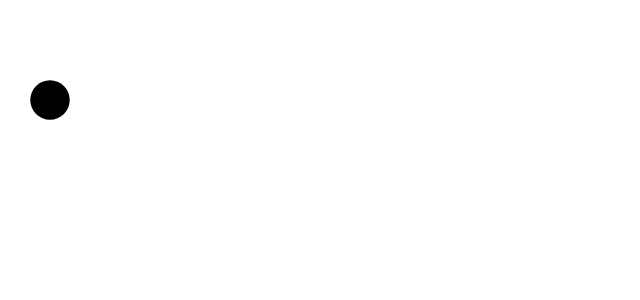
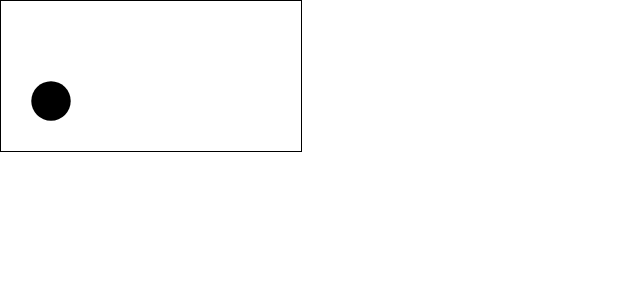
Before and after one commit to stephenjbradshaw/blobs, a React (Create React App) app: page / in a window 1280 px wide. Shown: the top 300 px of the page, without its empty margins (0-640 px from the left). Built offline with nearby package versions, Linux system fonts and the light colour scheme.

Commit message:
Add border and alt text placeholder

```diff
--- a/src/Canvas.js
+++ b/src/Canvas.js
@@ -38,7 +38,11 @@ const Canvas = ({...rest}) => {
     };
   }, [draw]);
 
-  return <canvas ref={canvasRef} {...rest} />;
+  return (
+    <canvas ref={canvasRef} {...rest} style={{border: "1px solid black"}}>
+      <p>Alt text here</p>
+    </canvas>
+  );
 };
 
 export default Canvas;
```
